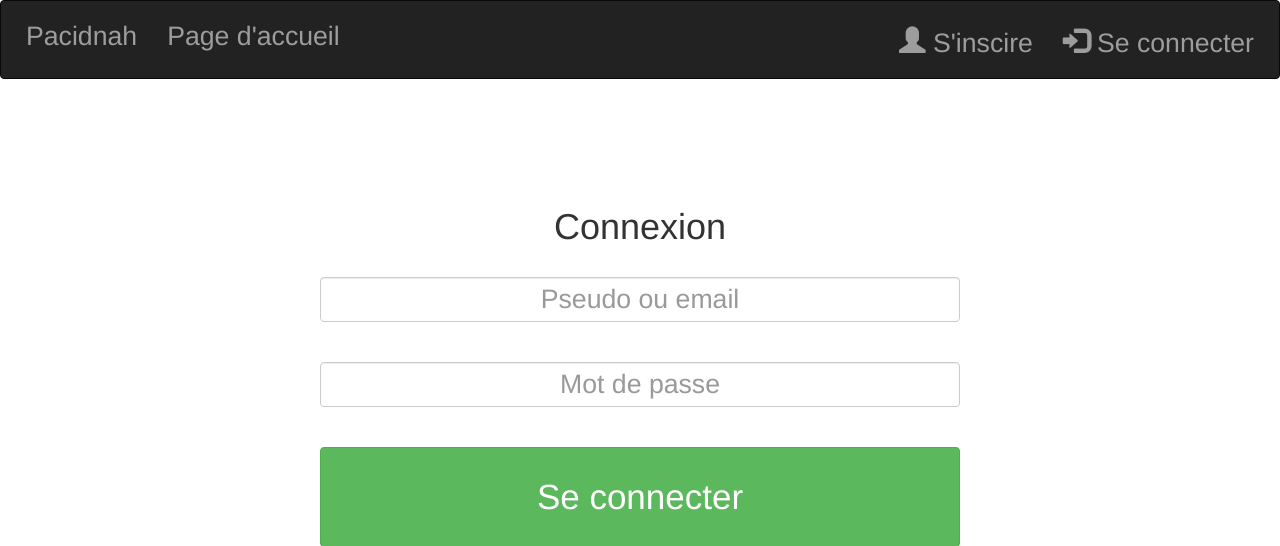
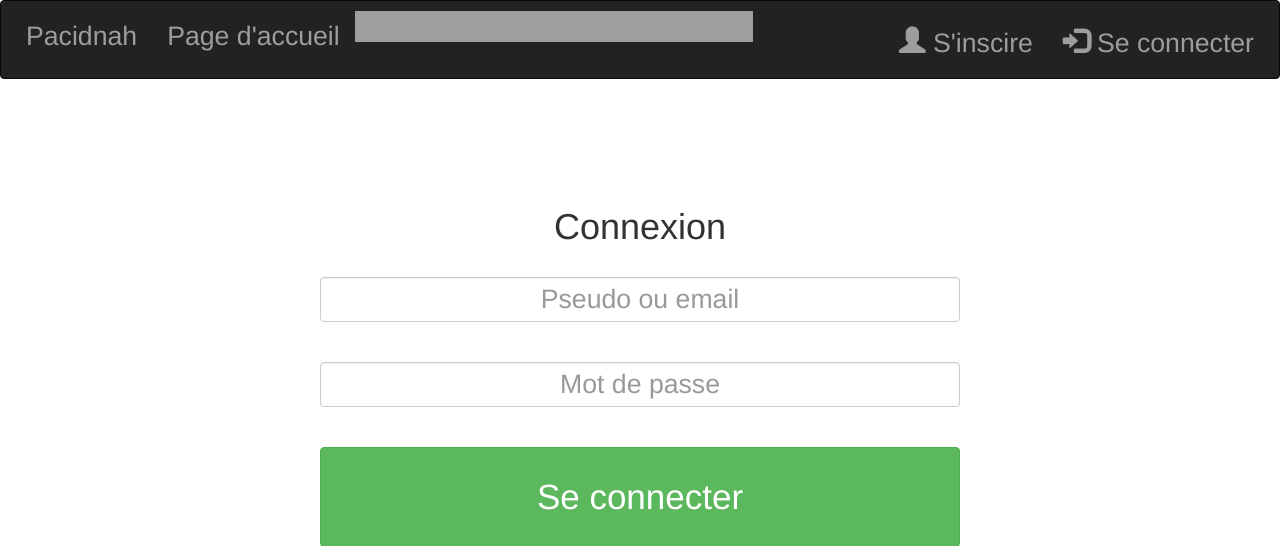
Before and after one commit to dicowenza/PACI, a PHP site: page /vues/connexion_vue.php in a window 1280 px wide. Shown: the top 546 px of the page. Run offline with PHP 8.4, Linux system fonts and the light colour scheme; grey boxes are pictures that could not be loaded.

Commit message:
date navbar

```diff
--- a/mvc_projet/vues/navbar.php
+++ b/mvc_projet/vues/navbar.php
@@ -6,12 +6,15 @@
     </div>
     <ul class="nav navbar-nav">
       <li style="font-size: 20pt ! important;"><a href="../vues/index.php">Page d'accueil</a></li>
-      <li><a style="font-size: 20pt ! important;" href="../controleurs/my_questions_controleur.php"><?php if (isset($_SESSION["started"]) && $_SESSION["started"] == "true") echo 'Mes questions';/*('.$_SESSION["questions"].')' */; ?></a></li>
-      <li><a style="font-size: 20pt ! important;" href="../controleurs/my_services_controleur.php"><?php if(isset($_SESSION["started"]) && $_SESSION["started"] == "true") echo 'Mes services'/*('.$_SESSION["services"].')'*/; ?></a></li>
+      <?php if(isset($_SESSION["started"]) && $_SESSION["started"] == "true"){
+      echo  '<li><a style="font-size: 20pt ! important;" href="../controleurs/my_questions_controleur.php">Mes questions</a></li>
+            <li><a style="font-size: 20pt ! important;" href="../controleurs/my_services_controleur.php">Mes services</a></li>';
+      }?>
     </ul>
+    <iframe src="http://free.timeanddate.com/clock/i5o9r1y2/n328/tlfr2/fn7/fs20/fcfff/tct/pct/ftb/tt0/th1" frameborder="0" width="398" height="31" allowTransparency="true"></iframe>
     <ul class="nav navbar-nav navbar-right">
     <?php
-      include_once("../controleurs/sheetofcode/test_connexion_user_controleur.php")
+      include_once("../controleurs/sheetofcode/test_connexion_user_controleur.php");
     ?>
     </ul>
   </div>
```
